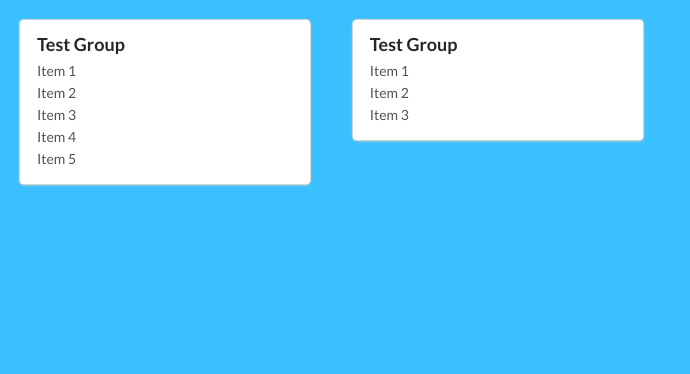
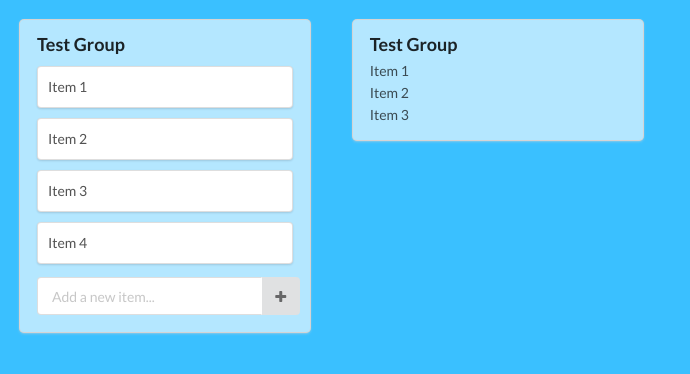
Before and after one commit to andrewjenkins/task_tracker, a Django app: page / in a window 1280 px wide. Shown: the part 51-425 px from the top of the page, without its empty margins (0-690 px from the left). Run offline with Django 3.2, Linux system fonts and the light colour scheme; some libraries are stand-ins or nearby versions.

Commit message:
added more html

```diff
--- a/static/task_manager/css/style.css
+++ b/static/task_manager/css/style.css
@@ -22,8 +22,16 @@ header > h1 {
     padding: 3px;
     vertical-align: top;
     display: inline-block;
+    background-color: #B4E7FF;
 }
 
-.ui.card.group > .content > .description > .list {
 
+div.item > form.ui.action.input > input {
+    width: 100%;
 }
+
+.ui.list > .ui.segment {
+    padding: 10px;
+    margin-top: 10px;
+    margin-bottom: 10px;
+}
--- a/task_manager/views.py
+++ b/task_manager/views.py
@@ -6,7 +6,6 @@ from django.views import generic
 
 class IndexView(generic.TemplateView):
     template_name = "task_manager/tracker.html"
-    title = "TestEr"
 
     def get_context_data(self, **kwargs):
         context = {'title': "tester"}
--- a/templates/task_manager/tracker.html
+++ b/templates/task_manager/tracker.html
@@ -5,11 +5,19 @@
             <div class="header">Test Group</div>
             <div class="description">
                 <div class="ui list">
-                    <div class="item">Item 1</div>
-                    <div class="item">Item 2</div>
-                    <div class="item">Item 3</div>
-                    <div class="item">Item 4</div>
-                    <div class="item">Item 5</div>
+                    <div class="ui segment">Item 1</div>
+                    <div class="ui segment">Item 2</div>
+                    <div class="ui segment">Item 3</div>
+                    <div class="ui segment">Item 4</div>
+                    <div class="item">
+                        <form action="#" class="ui action input" method="post">
+                            {% csrf_token %}
+                            <input type="text" placeholder="Add a new item..."/>
+                            <button class="ui icon button">
+                                <i class="plus icon"></i>
+                            </button>
+                        </form>
+                    </div>
                 </div>
             </div>
         </div>
```
Also changed, not shown: db.sqlite3 (added).
